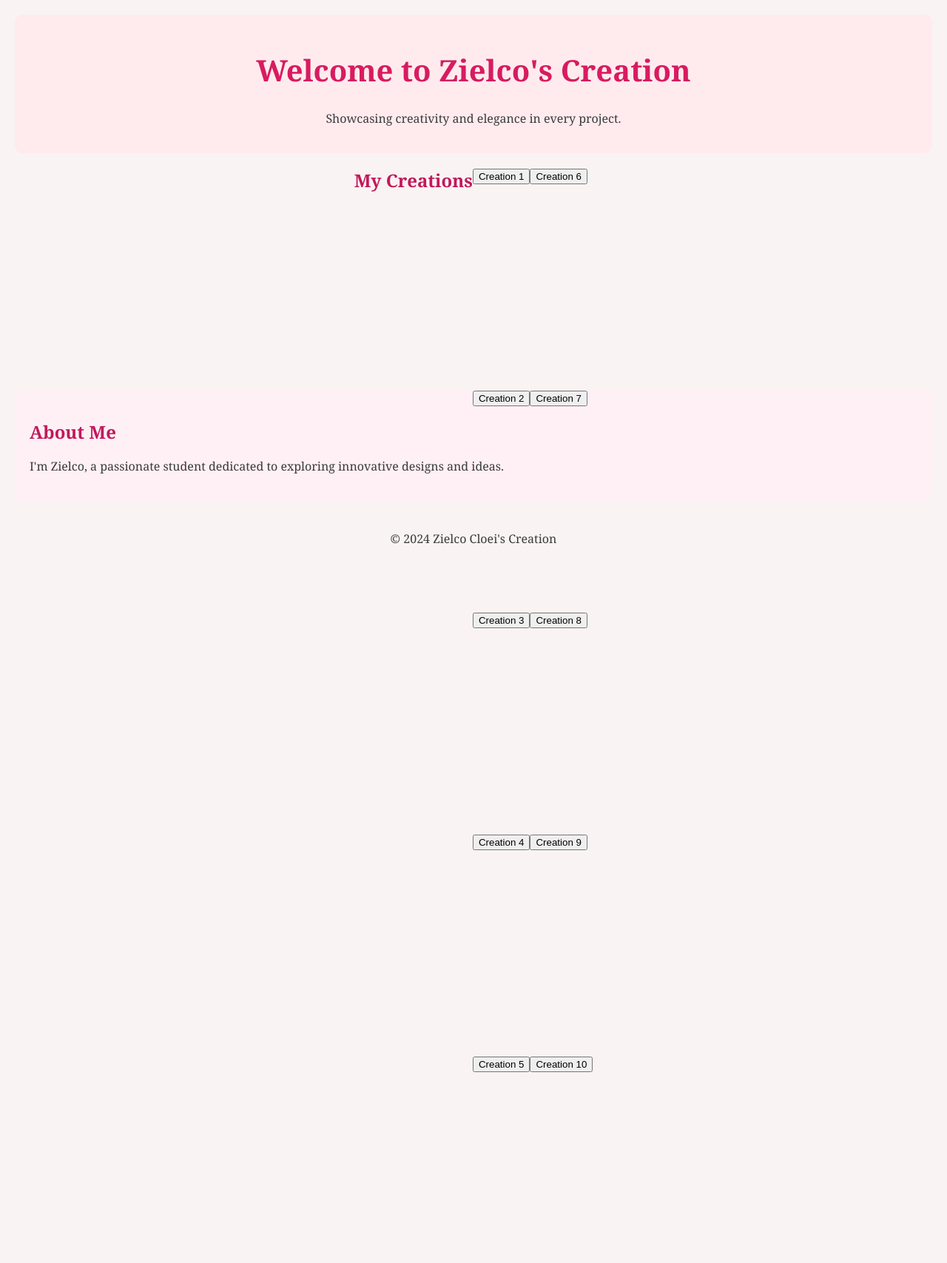
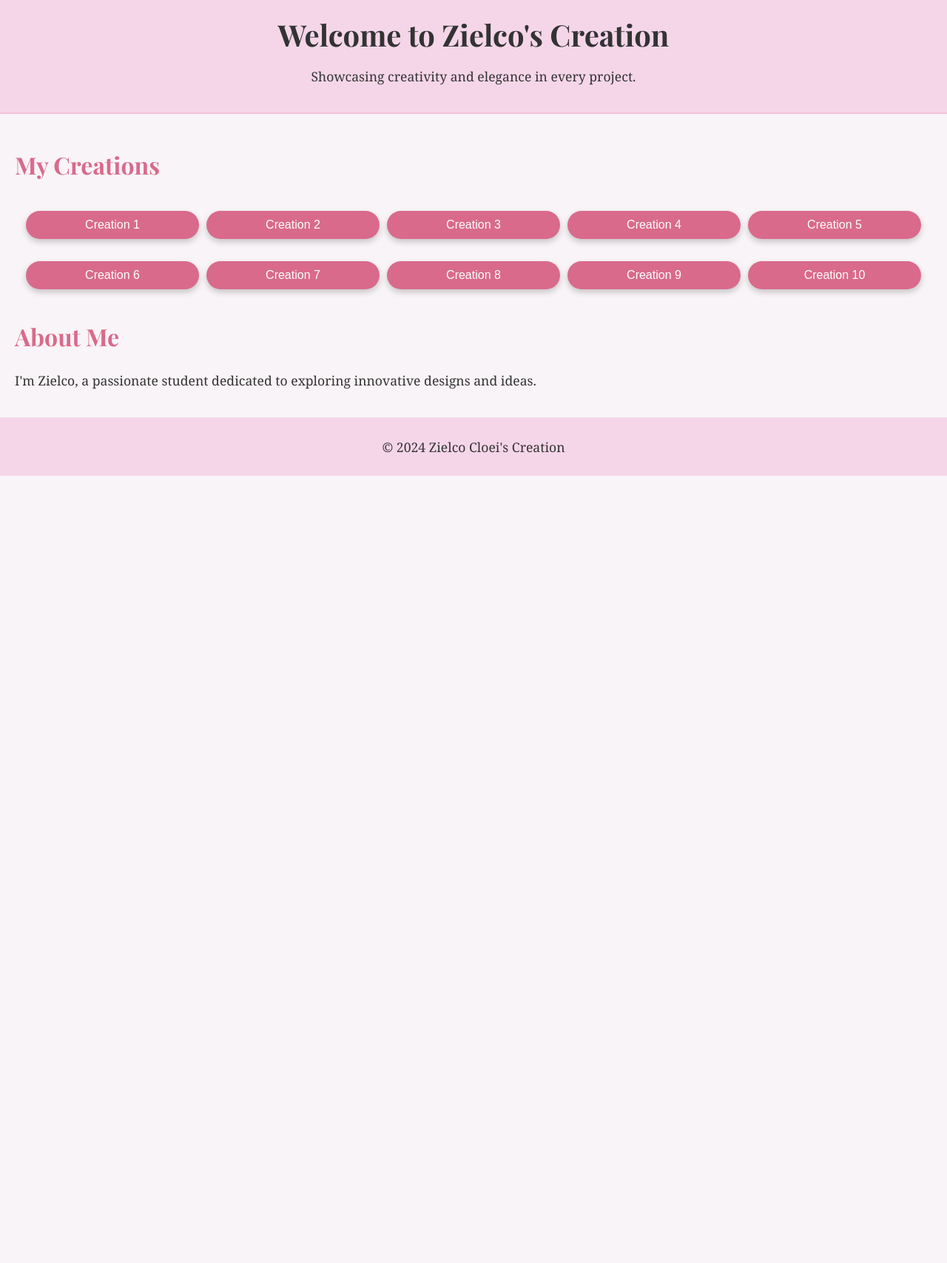
Before and after one commit to zielcocloei/zielcocloei.github.io, a PHP site: page / in a window 1280 px wide. Shown: the whole page at 74% size. After the commit the page ends 643 px from the top, so only its background shows below. Run offline with PHP 8.4, Linux system fonts and the light colour scheme.

Commit message:
Update style.css

```diff
--- a/style.css
+++ b/style.css
@@ -1,81 +1,85 @@
+
 body {
     font-family: 'Georgia', serif;
-    background-color: #f9f3f3;
-    color: #3a3a3a;
     margin: 0;
+    padding: 0;
+    background-color: #f9f4f7;
+    color: #333;
+}
+
+header {
+    background: #f5d6e8;
+    color: #333;
+    padding: 20px 0;
+    text-align: center;
+    border-bottom: 2px solid #f1c3d6;
+}
+
+h1 {
+    margin: 0;
+    font-family: 'Playfair Display', serif;
+    font-size: 2.5em;
+}
+
+h2 {
+    font-family: 'Playfair Display', serif;
+    font-size: 2em;
+    color: #d96a8c;
+}
+
+p {
+    font-size: 1.1em;
+}
+
+main {
     padding: 20px;
 }
 
-header {
-    text-align: center;
-    background-color: #ffebee;
-    padding: 20px;
-    border-radius: 10px;
+.creations {
+    margin-top: 20px;
 }
 
-h1 {
-    font-size: 2.5em;
-    color: #d81b60;
+.creation-buttons {
+    display: flex;
+    justify-content: center;
+    align-items: center;
+    gap: 10px;
+    flex-wrap: wrap;
+    padding: 15px;
 }
 
-h2 {
-    color: #c2185b;
+.creation-buttons a {
+    flex: 1 1 18%;
+    text-align: center;
 }
 
-.about, .projects {
-    margin: 20px 0;
-    padding: 20px;
-    background: #fff0f5;
-    border-radius: 10px;
+.creation-buttons a button {
+    background-color: #d96a8c;
+    color: white;
+    padding: 10px 20px;
+    font-size: 16px;
+    border: none;
+    border-radius: 25px;
+    cursor: pointer;
+    transition: background-color 0.3s ease;
+    box-shadow: 0 4px 8px rgba(0, 0, 0, 0.2);
+    width: 100%;
 }
 
-a {
-    color: #d81b60;
-    text-decoration: none;
+.creation-buttons a button:hover {
+    background-color: #c05778;
 }
 
-a:hover {
-    text-decoration: underline;
+.about {
+    margin-top: 20px;
 }
 
 footer {
     text-align: center;
-    margin-top: 40px;
+    padding: 10px 0;
+    background: #f5d6e8;
+    color: #333;
+    position: relative;
+    bottom: 0;
+    width: 100%;
 }
-
-.creations ul {
-    list-style-type: none;
-    padding: 0;
-}
-
-.creations {
-    display: flex;
-    flex-wrap: wrap;
-    justify-content: center;
-    max-width: 900px;
-    margin: 0 auto;
-}
-
-.creations ul {
-    padding: 0;
-}
-
-.creations li {
-    display: inline-block;
-    width: 150px; /* Fixed width for each project */
-    height: 60px; /* Adjust height for better alignment */
-    margin: 10px; /* Margin for spacing */
-    background-color: #fff;
-    border: 2px solid #d81b60;
-    border-radius: 10px;
-    text-align: center;
-    line-height: 60px; /* Center text vertically */
-}
-
-.creations a {
-    display: block;
-    width: 100%;
-    height: 100%;
-    line-height: 60px; /* Match the height of the li */
-    color: #d81b60;
-}
```
